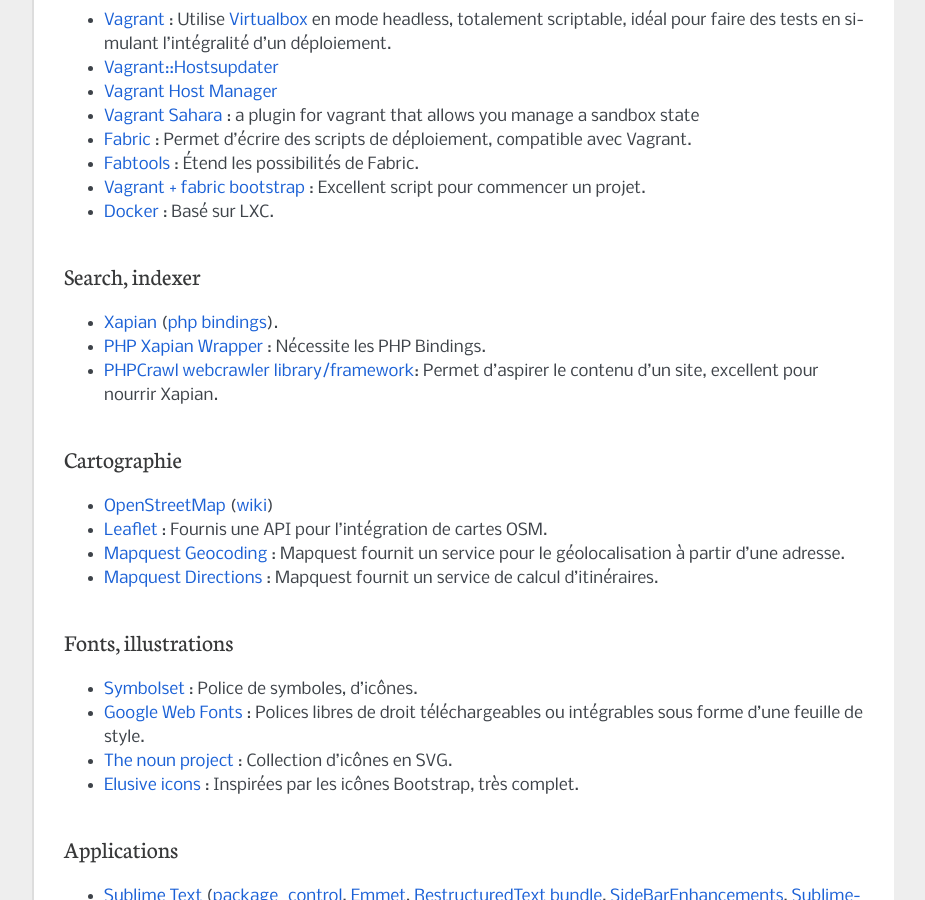
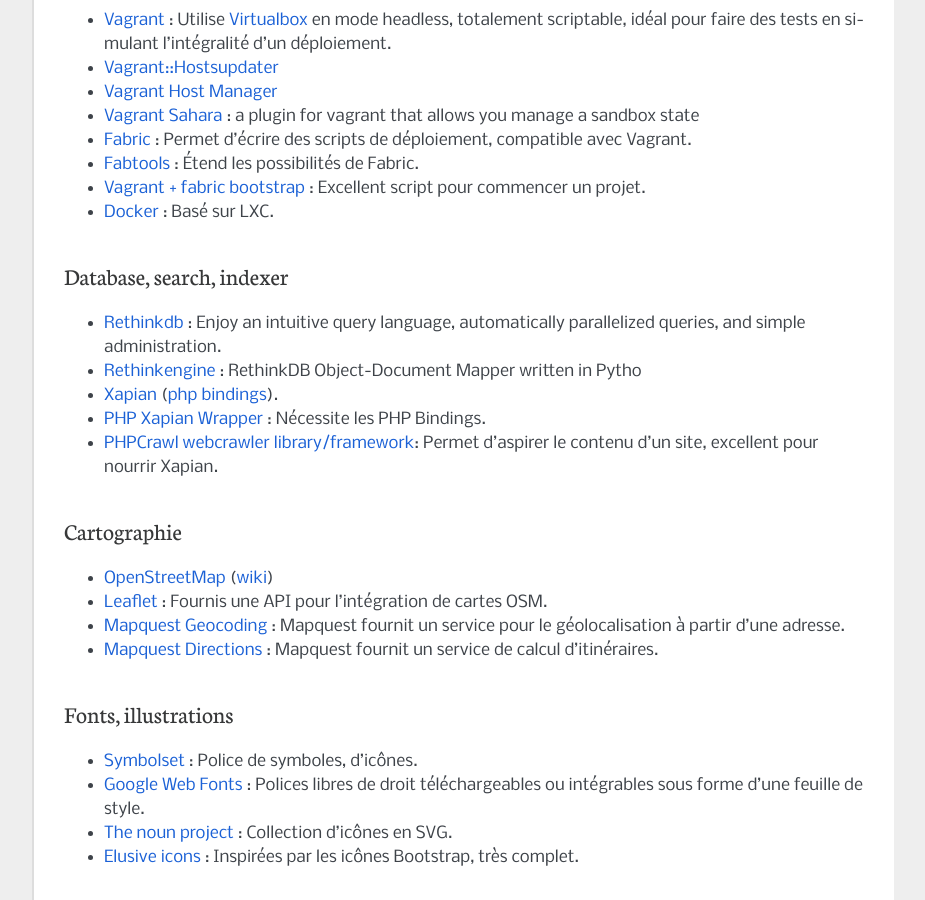
Before and after one commit to k3z/wiki, a Sphinx documentation site: the page built from source/tools.rst, in a window 1280 px wide and 900 px high, scrolled down 1744 px. Shown: the whole window, without its empty margins (198-1123 px from the left). Built offline with Sphinx 7.4.7, drawn with Linux system fonts in a browser that asks for light colours; some of the changed text lies outside the part shown.

Commit message:
Update tools.rst

```diff
--- a/source/tools.rst
+++ b/source/tools.rst
@@ -82,9 +82,11 @@
 * `Docker <https://github.com/dotcloud/docker>`_ : Basé sur LXC.
 
 
-Search, indexer
+Database, search, indexer
 ---------------
 
+* `Rethinkdb <http://rethinkdb.com/>`_ : Enjoy an intuitive query language, automatically parallelized queries, and simple administration.
+* `Rethinkengine <https://github.com/bwind/rethinkengine>`_ : RethinkDB Object-Document Mapper written in Pytho
 * `Xapian <http://xapian.org/>`_ (`php bindings <http://trac.xapian.org/wiki/FAQ/PHP%20Bindings%20Package>`_).
 * `PHP Xapian Wrapper <http://www.contentwithstyle.co.uk/content/searching-with-xapian-and-php/>`_ : Nécessite les PHP Bindings.
 * `PHPCrawl webcrawler library/framework <http://phpcrawl.cuab.de/>`_: Permet d'aspirer le contenu d’un site, excellent pour nourrir Xapian.
```
